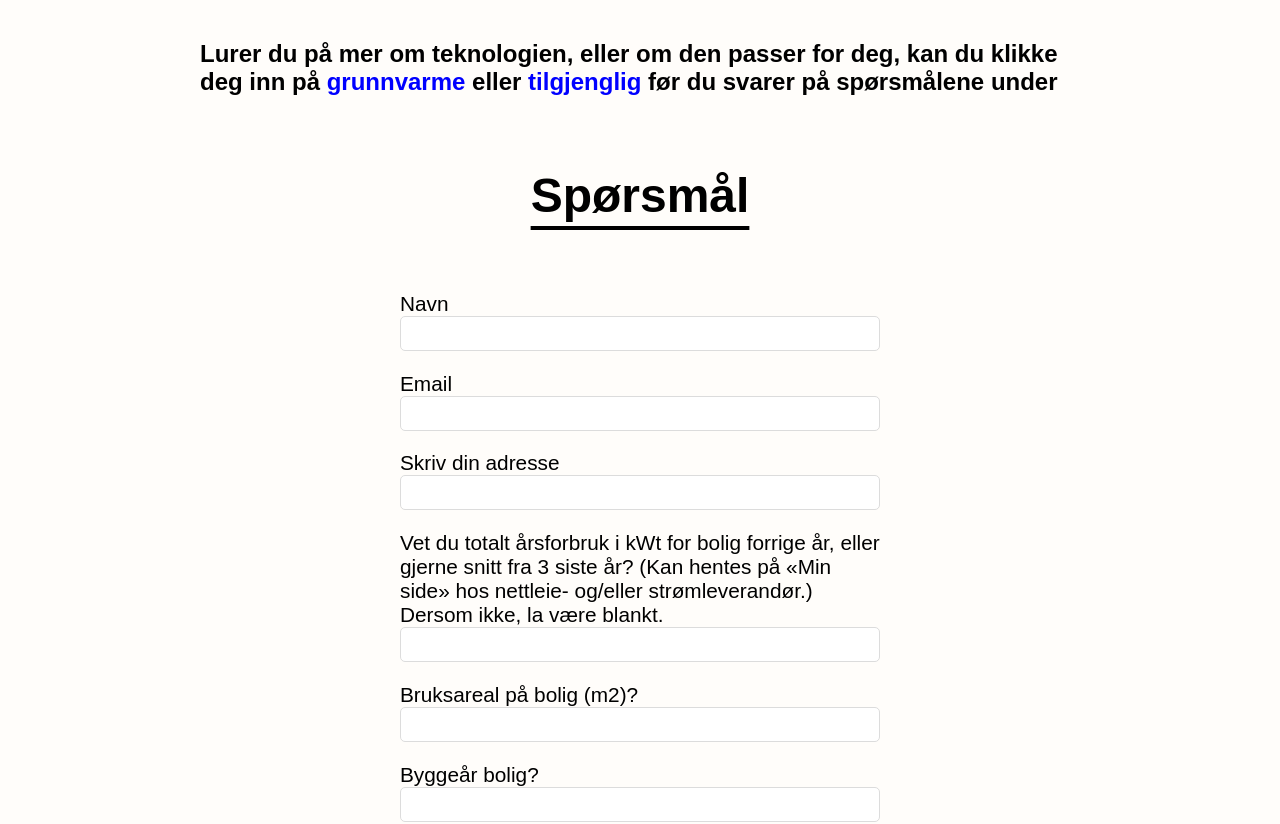
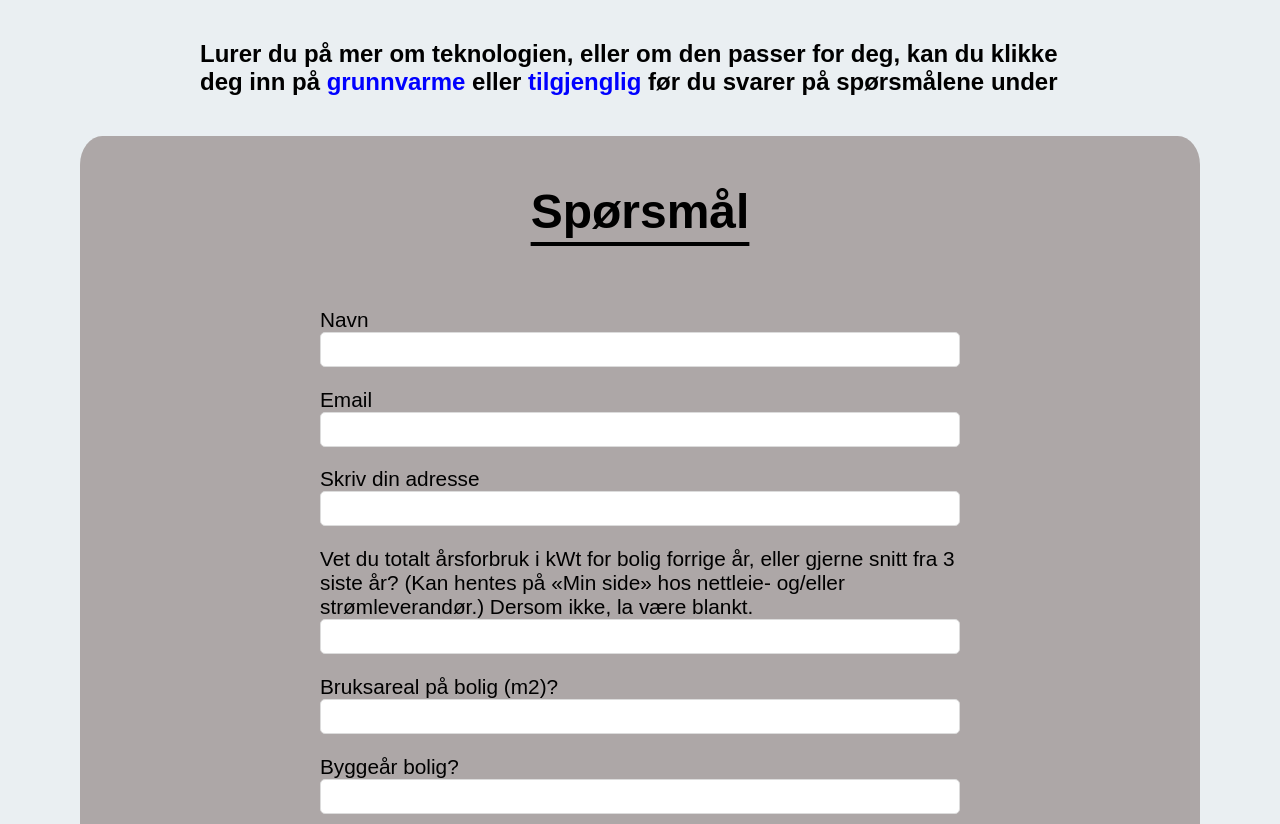
Before and after one commit to joar1/igrunn, a React (Create React App) app: page / in a window 1280 px wide. Shown: the part 1360-2184 px from the top of the page. Built offline with nearby package versions, Linux system fonts and the light colour scheme.

Commit message:
spørsmål

```diff
--- a/src/components/Contact.jsx
+++ b/src/components/Contact.jsx
@@ -29,6 +29,7 @@ function Contact() {
 	};
 
 	return (
+		<ContactWrapper>
 			<StyledContactForm>
 				<h2>Spørsmål</h2>
 				<form ref={form} onSubmit={sendEmail}>
@@ -43,8 +44,8 @@ function Contact() {
 
 					<label>
 						Vet du totalt årsforbruk i kWt for bolig forrige år, eller gjerne
-					snitt fra 3 siste år? (Kan hentes på «Min side» hos nettleie- og/eller
-					strømleverandør.) Dersom ikke, la være blankt.
+						snitt fra 3 siste år? (Kan hentes på «Min side» hos nettleie-
+						og/eller strømleverandør.) Dersom ikke, la være blankt.
 					</label>
 					<input type='number' name='user_kwt' />
 
@@ -82,21 +83,30 @@ function Contact() {
 					<input type='submit' value='Send' required />
 				</form>
 			</StyledContactForm>
+		</ContactWrapper>
 	);
 }
 
 export default Contact;
 
+const ContactWrapper = styled.div`
+	background: #ada7a7;
+	border-radius: 2%;
+	width: 70em;
+	margin: 0em auto;
+`;
+
 const StyledContactForm = styled.div`
 	/* width: 400px; */
-	width: 30em;
+	width: 40em;
 	margin: 1em auto;
 	h2 {
 		font-size: 3em;
 		text-align: center;
 		text-decoration: underline;
 		text-underline-offset: 0.3em;
-		margin: 1em 0;
+		padding: 1em 0;
+		margin: 0;
 	}
 
 	form {
@@ -141,6 +151,7 @@ const StyledContactForm = styled.div`
 			background: orange;
 			color: white;
 			border: none;
+			font-weight: 600;
 		}
 	}
 `;
--- a/src/components/News.jsx
+++ b/src/components/News.jsx
@@ -23,6 +23,7 @@ const NewsContainer = styled.div`
 	text-align: left;
 	width: 33%;
 	line-height: 1.4;
+	border-radius: 1%;
 	padding: 0.5em;
 	margin: 0.5em;
 	background: #fffdfa;
@@ -37,7 +38,6 @@ const NewsContainer = styled.div`
 		font-weight: bold;
 		color: blue;
 		text-decoration: none;
-		/* text-underline-offset: 0.3em; */
 	}
 	img {
 		max-width: 100%;
--- a/src/pages/Home.jsx
+++ b/src/pages/Home.jsx
@@ -1,7 +1,6 @@
 import styled from 'styled-components';
 import Navbar from '../components/Navbar';
 import News from '../components/News';
-import Questions from '../components/Questions';
 import Footer from '../components/Footer';
 import BackgroundImg from '../images/background.jpg';
 import { Link } from 'react-router-dom';
@@ -43,8 +42,6 @@ function Home() {
 
 				<Contact />
 
-				{/* <Questions /> */}
-
 				<NewsTitle>Nyheter</NewsTitle>
 				<NewsWrapper>
 					<News
@@ -81,13 +78,12 @@ function Home() {
 export default Home;
 
 const HomeContainer = styled.div`
-	background: #fffdfa;
+	background: #eaeff2;
 `;
 
 const BackgroundHeader = styled.div`
 	background-image: url(${BackgroundImg});
 	background-size: cover;
-	/* opacity: 0.7; */
 	background-repeat: no-repeat;
 	background-color: rgba(255, 255, 255, 0.486);
 	background-blend-mode: overlay;
@@ -133,7 +129,7 @@ const NewsWrapper = styled.div`
 	width: auto;
 	margin: 0 auto;
 	padding: 2em 0;
-	background: #e5e5e5;
+	background: #eaeff2;
 `;
 
 const StyledLink = styled(Link)`
```
Also changed, not shown: 7 other files (tests, documents, lock files or other folders). Lines whose indentation alone changed are shown as unchanged.
